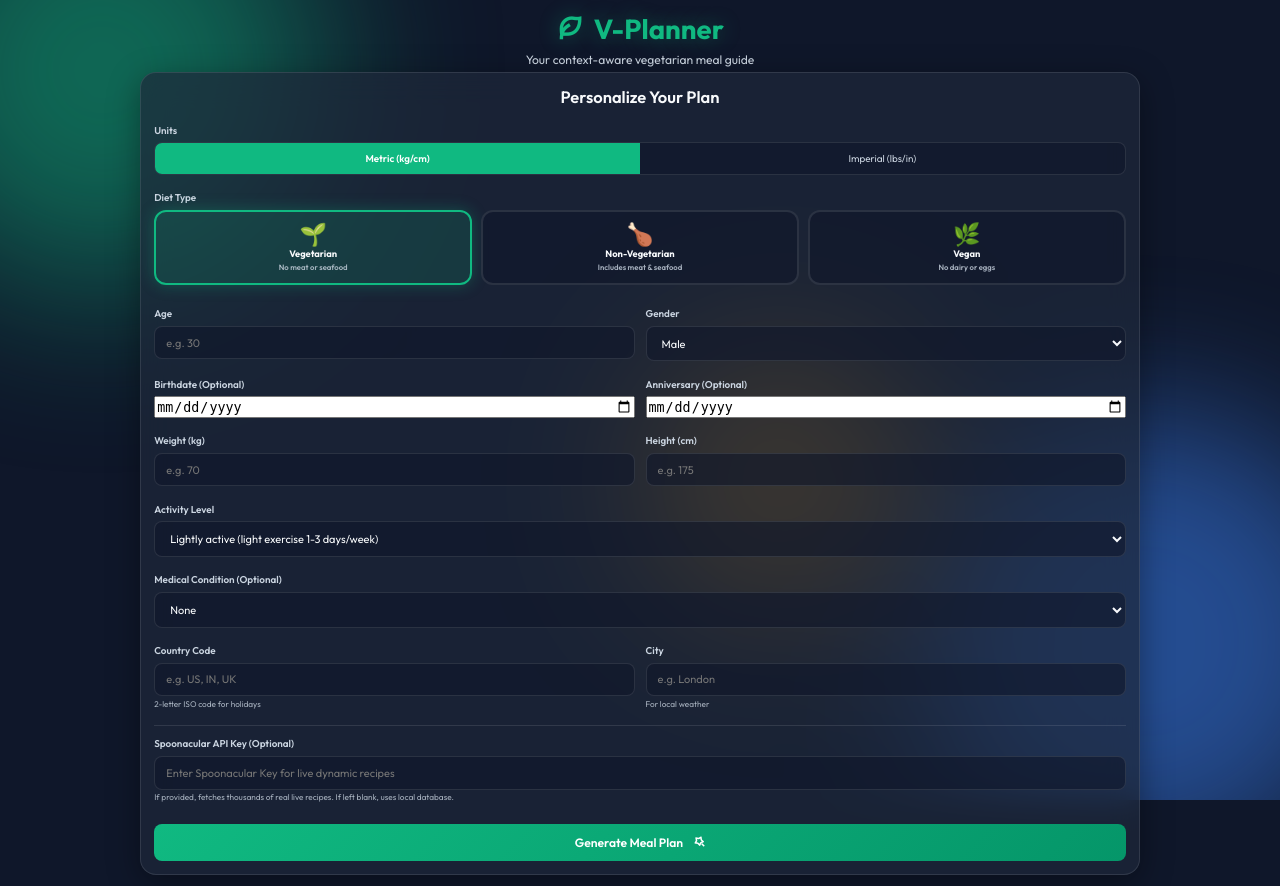
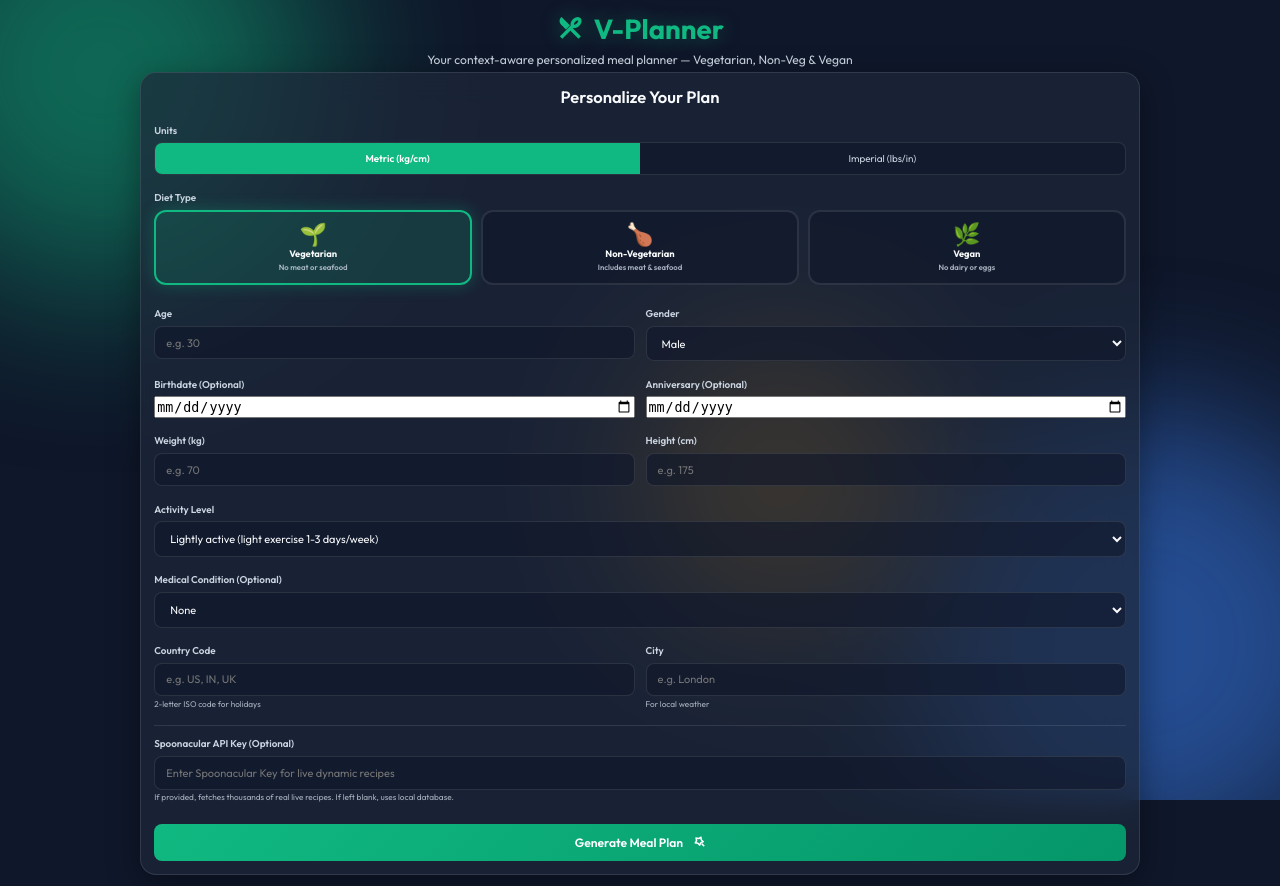
Before and after one commit to parul-gupta-genai/vegetarian-meal-planner, a Flask app: page / in a window 1280 px wide. Run offline with Flask 3, Linux system fonts and the light colour scheme.

Commit message:
Fix subtitle text and exclude birthday/anniversary meals when no festival is active

```diff
--- a/app.py
+++ b/app.py
@@ -118,6 +118,9 @@ def generate_plan():
         "disease": disease
     }
 
+    # Personal event tags that should ONLY show on those special days
+    PERSONAL_EVENT_TAGS = {'birthday', 'anniversary', 'birthday special', 'anniversary special'}
+
     # Now filter meals
     def filter_meals(m_type):
         valid = [m for m in MEALS if m.get('type') == m_type]
@@ -130,13 +133,22 @@ def generate_plan():
         # non-vegetarian: no filter, show all
 
         if disease != 'none':
-            safe = [m for m in valid if disease in m.get('safeFor', [])]
+            safe = [m for m in valid if disease in m.get('safeFor', [])]\
+
             if safe: valid = safe
 
-        # Festival
+        # Festival logic
         if festival:
+            # Boost: prefer meals tagged for this festival
             fest_matches = [m for m in valid if festival.lower() in [f.lower() for f in m.get('festivals', [])]]
             if fest_matches: valid = fest_matches
+        else:
+            # No festival today — EXCLUDE meals that are ONLY for personal events (Birthday/Anniversary)
+            # A meal is "personal event only" if ALL its festival tags are personal event tags
+            def is_personal_event_only(m):
+                tags = {f.lower() for f in m.get('festivals', [])}
+                return bool(tags) and tags.issubset(PERSONAL_EVENT_TAGS)
+            valid = [m for m in valid if not is_personal_event_only(m)]
 
         # Country
         country_matches = [m for m in valid if country in m.get('countries', [])]
--- a/templates/index.html
+++ b/templates/index.html
@@ -21,8 +21,8 @@
 
     <main class="container">
         <header>
-            <h1><i class="ri-leaf-line"></i> V-Planner</h1>
-            <p>Your context-aware vegetarian meal guide</p>
+            <h1><i class="ri-restaurant-2-line"></i> V-Planner</h1>
+            <p>Your context-aware personalized meal planner — Vegetarian, Non-Veg & Vegan</p>
         </header>
 
         <div class="glass-panel form-section" id="formSection">
```
